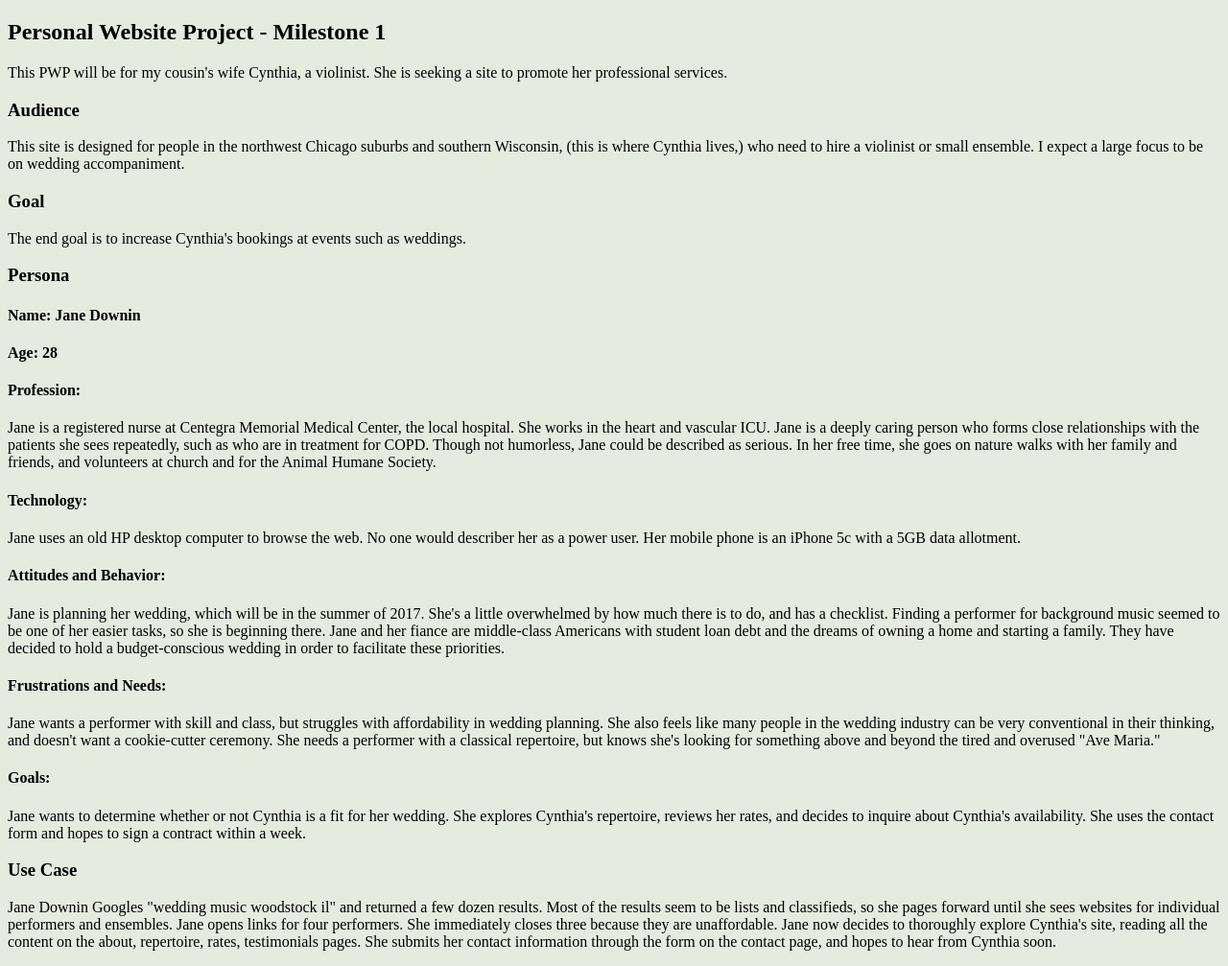
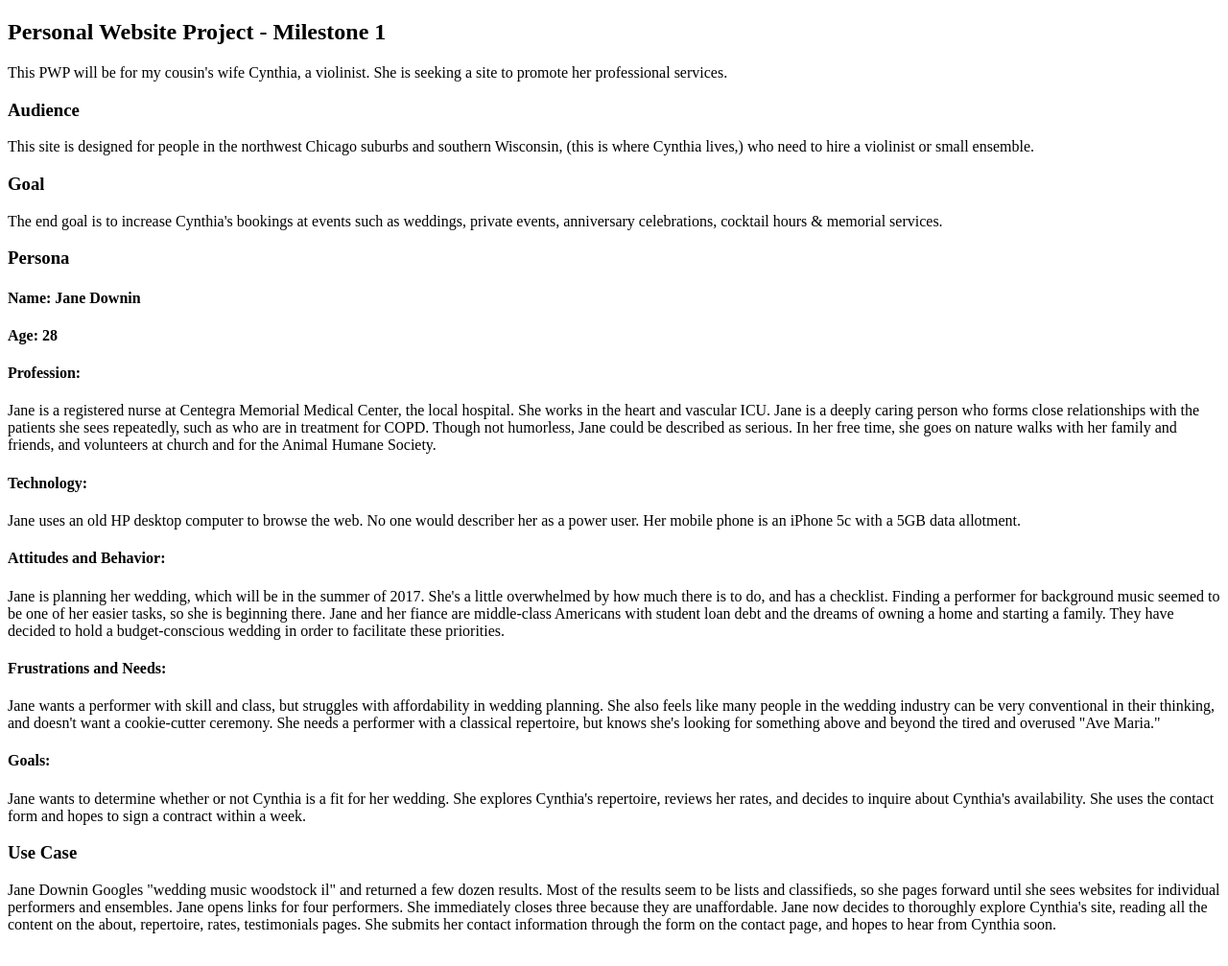
Before and after one commit to kate-mcgaughey/cynthia, a PHP site: page /public_html/documentation/milestone-1.php in a window 1280 px wide. Shown: the whole page at 96% size. After the commit the page ends 973 px from the top, so only its background shows below. Run offline with PHP 8.4, Linux system fonts and the light colour scheme.

Commit message:
Deleted all references to css

```diff
--- a/css/style.css
+++ /dev/null
@@ -1,5 +0,0 @@
-body{
-	background: #e6ebe0;
-}
-
-h1 {font: bold 12pt/14pt Georgia }
--- a/public_html/documentation/milestone-1.php
+++ b/public_html/documentation/milestone-1.php
@@ -3,7 +3,6 @@
 
 		<head>
 			<meta charset="UTF-8">
-			<link type="text/css" href="css/style.css" rel="stylesheet" />
 			<title>Personal Website Project - Milestone 1</title>
 		</head>
 
@@ -14,11 +13,11 @@
 
 			<h3>Audience</h3>
 
-				<p>This site is designed for people in the northwest Chicago suburbs and southern Wisconsin, (this is where Cynthia lives,) who need to hire a violinist or small ensemble. I expect a large focus to be on wedding accompaniment.</p>
+				<p>This site is designed for people in the northwest Chicago suburbs and southern Wisconsin, (this is where Cynthia lives,) who need to hire a violinist or small ensemble.</p>
 
 			<h3>Goal</h3>
 
-				<p>The end goal is to increase Cynthia's bookings at events such as weddings.</p>
+				<p>The end goal is to increase Cynthia's bookings at events such as weddings, private events, anniversary celebrations, cocktail hours & memorial services.</p>
 
 			<h3>Persona</h3>
 
```
Also changed, not shown: public_html/documentation/milestone-2.php (added, +7 -0 lines).
